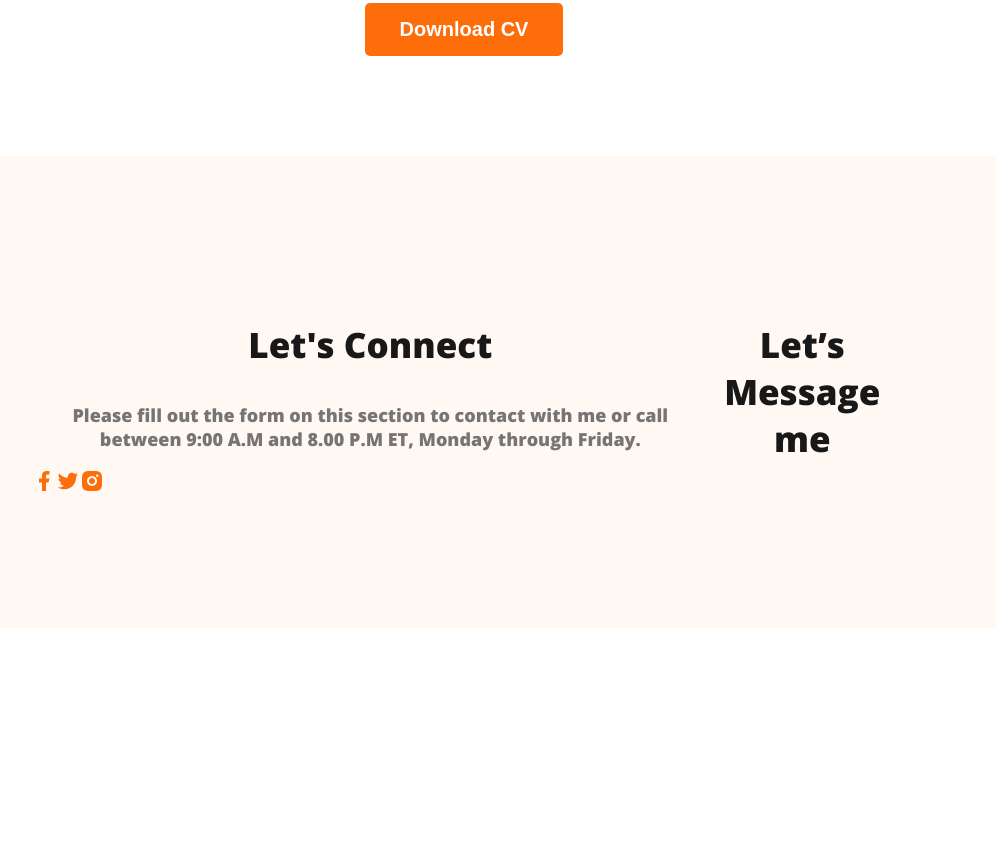
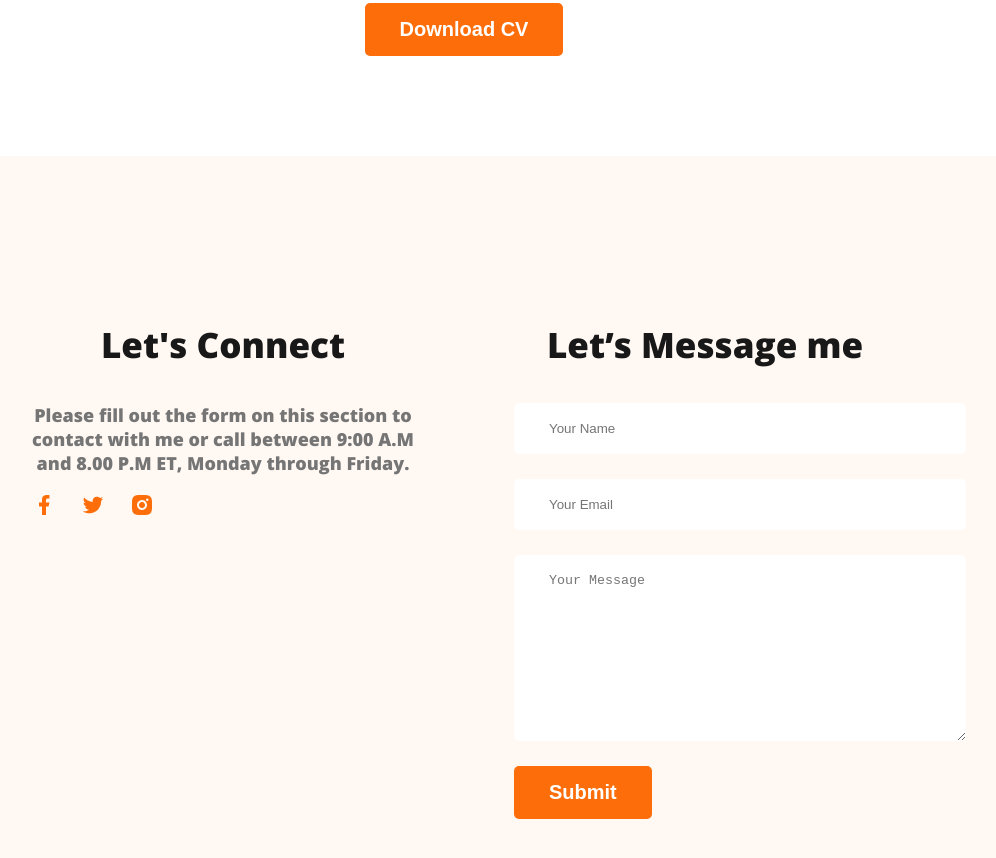
Before and after one commit to Sadab-7878/webdeveloper_portfolio, a plain HTML site: page index.html in a window 1280 px wide. Shown: the part 3113-3971 px from the top of the page, without its empty margins (176-1172 px from the left). Before the commit the page ends 3749 px from the top, so only its background shows below. Drawn offline with nearby package versions, Linux system fonts and the light colour scheme.

Commit message:
finished

```diff
--- a/index.html
+++ b/index.html
@@ -229,6 +229,19 @@
       </div>
       <div class="footer-column">
         <h3 class="section-title">Let’s Message me</h3>
+
+        <form class="contact" action="">
+          <input type="text" placeholder="Your Name" />
+          <input type="email" name="" id="" placeholder="Your Email" />
+          <textarea
+            placeholder="Your Message"
+            name=""
+            id=""
+            cols="30"
+            rows="10"
+          ></textarea>
+          <input class="btn-primary" type="submit" value="Submit" />
+        </form>
       </div>
     </footer>
   </body>
--- a/styles/portfolio.css
+++ b/styles/portfolio.css
@@ -192,10 +192,31 @@ main section {
 
 /* footer styles  */
 
-footer{
-
+footer {
   display: flex;
-  background: #FFF8F3;
+  gap: 100px;
+  background: #fff8f3;
   padding: 130px 200px;
   margin-top: 100px;
 }
+
+.footer-column {
+  width: 50%;
+}
+
+.social-links > a {
+  margin-right: 25px;
+}
+
+.contact input[type="text"],
+input[type="email"],
+textarea {
+  display: block;
+  margin-bottom: 25px;
+  padding: 18px 35px;
+  color: #757575;
+  border-radius: 5px;
+  background: #fff;
+  border: 0;
+  width: 100%;
+}
```
